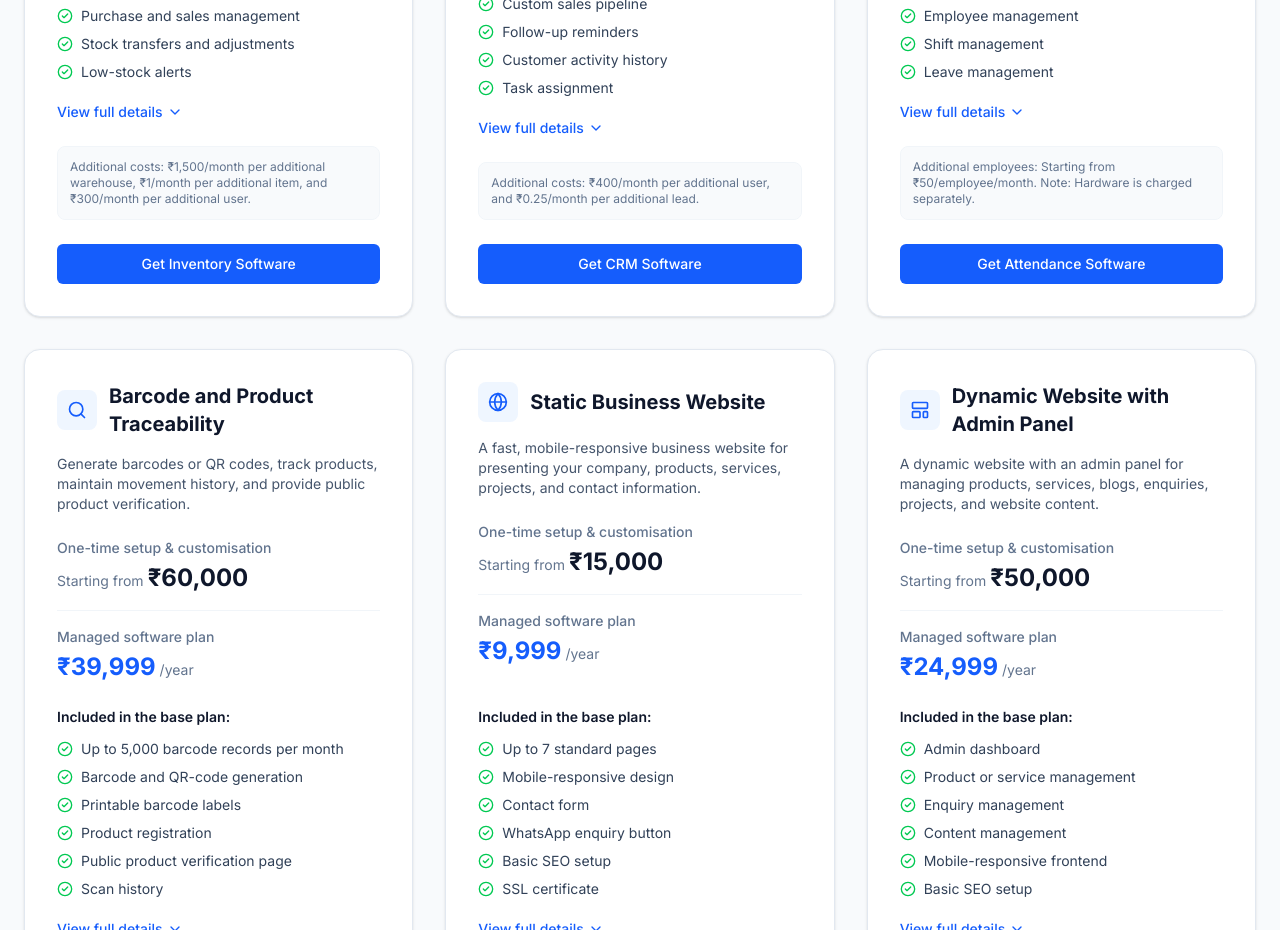
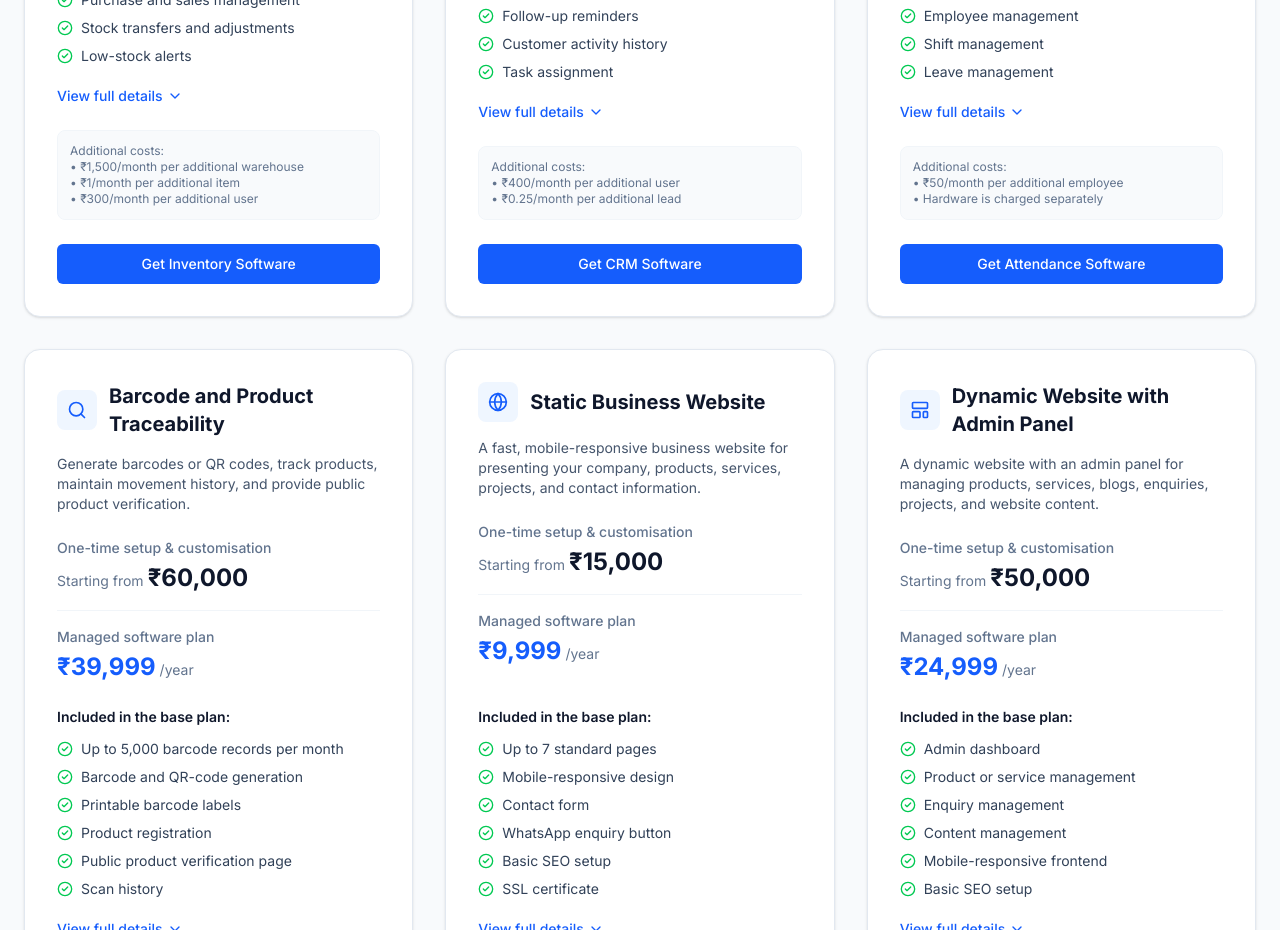
Before and after one commit to ASHU-web/softek-labs-website, a Next.js app: page / in a window 1280 px wide. Shown: the part 6760-7690 px from the top of the page. Built offline with nearby package versions, Linux system fonts and the light colour scheme.

Commit message:
Format additional costs as bulleted lists

```diff
--- a/src/components/sections/Pricing/PricingModuleCard.tsx
+++ b/src/components/sections/Pricing/PricingModuleCard.tsx
@@ -109,7 +109,7 @@ export function PricingModuleCard({ module, isAnnual }: PricingModuleCardProps)
         </div>
 
         {module.additionalCosts && (
-          <p className="text-xs text-slate-500 mb-6 bg-slate-50 p-3 rounded-lg border border-slate-100">
+          <p className="text-xs text-slate-500 mb-6 bg-slate-50 p-3 rounded-lg border border-slate-100 whitespace-pre-line">
             {module.additionalCosts}
           </p>
         )}
--- a/src/data/pricing.ts
+++ b/src/data/pricing.ts
@@ -23,7 +23,7 @@ export const individualModules = [
       "Cloud hosting and automated backups",
       "Maintenance and technical support",
     ],
-    additionalCosts: "Additional costs: ₹1,500/month per additional warehouse, ₹1/month per additional item, and ₹300/month per additional user.",
+    additionalCosts: "Additional costs:\n• ₹1,500/month per additional warehouse\n• ₹1/month per additional item\n• ₹300/month per additional user",
     ctaText: "Get Inventory Software",
     formValue: "Inventory Management"
   },
@@ -49,7 +49,7 @@ export const individualModules = [
       "Cloud hosting and automated backups",
       "Maintenance and technical support",
     ],
-    additionalCosts: "Additional costs: ₹400/month per additional user, and ₹0.25/month per additional lead.",
+    additionalCosts: "Additional costs:\n• ₹400/month per additional user\n• ₹0.25/month per additional lead",
     ctaText: "Get CRM Software",
     formValue: "CRM"
   },
@@ -77,7 +77,7 @@ export const individualModules = [
       "Cloud hosting and automated backups",
       "Maintenance and technical support",
     ],
-    additionalCosts: "Additional employees: Starting from ₹50/employee/month. Note: Hardware is charged separately.",
+    additionalCosts: "Additional costs:\n• ₹50/month per additional employee\n• Hardware is charged separately",
     ctaText: "Get Attendance Software",
     formValue: "Staff Management and Attendance"
   },
```
